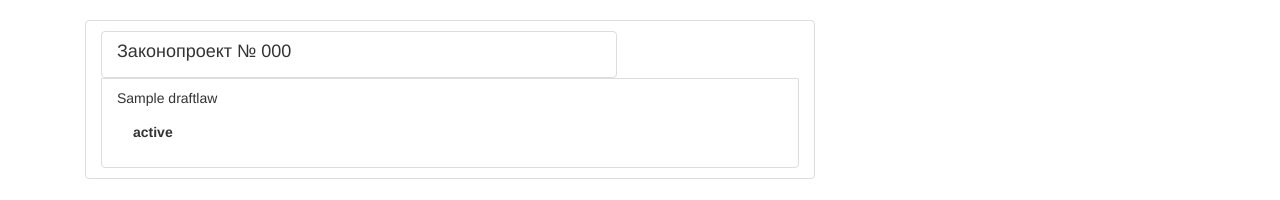
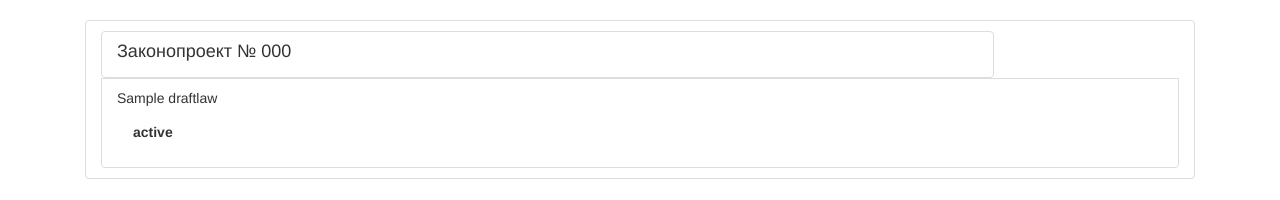
Before and after one commit to redlolgeerf/draftwatcher, a Django app: page /all_drafts/ in a window 1280 px wide. Shown: the part 52-252 px from the top of the page. Run offline with Django 3.2, Linux system fonts and the light colour scheme; tables that the repository leaves empty hold one stand-in row (values such as "Sample post"); some libraries are stand-ins or nearby versions.

Commit message:
minor ui correction

```diff
--- a/templates/watcher/all_drafts.html
+++ b/templates/watcher/all_drafts.html
@@ -3,17 +3,17 @@
 {% block body_block %}
 
     {% if drafts %}
-        <div class="col-sm-8">
+        <div class="col-sm-12">
         <div class="list-group">
             {% for draft in drafts %}
             <div class='list-group-item'>
                 <div class="row">
-                    <div class="col-xs-9">
+                    <div class="col-xs-10">
                         <a href="/draft/{{ draft.number }}/" class="list-group-item">
                           <h4 class="list-group-item-heading">Законопроект № {{ draft.number }}</h4>
                         </a>
                     </div>
-                    <div class="col-xs-3">
+                    <div class="col-xs-2">
                         {% if user.is_authenticated %}
                             {% if draft in userdrafts %}
                             <a href="/release_user_from_draft/{{ draft.number }}/" class="btn btn-warning pull-right">Отписаться</a>
--- a/templates/watcher/base.html
+++ b/templates/watcher/base.html
@@ -1,11 +1,12 @@
 <!DOCTYPE html>
 {% load static %}
-<html lang="en">
+<html lang="ru">
   <head>
     <meta charset="utf-8">
     <meta http-equiv="X-UA-Compatible" content="IE=edge">
     <meta name="viewport" content="width=device-width, initial-scale=1">
     <meta name="description" content="">
+    <meta name='yandex-verification' content='43682e036638bdae' />
     <meta name="author" content="">
     <link rel="shortcut icon" href="{% static 'img/favicon.png' %}" type="image/png">
 
@@ -13,9 +14,6 @@
 
     <!-- Bootstrap core CSS -->
     <link href="{% static 'css/bootstrap.min.css' %}" rel="stylesheet">
-
-    <!-- Custom styles for this template -->
-    <link href="starter-template.css" rel="stylesheet">
 
     <!-- HTML5 shim and Respond.js IE8 support of HTML5 elements and media queries -->
     <!--[if lt IE 9]>
--- a/templates/watcher/index.html
+++ b/templates/watcher/index.html
@@ -3,17 +3,17 @@
 {% block body_block %}
 
     {% if drafts %}
-        <div class="col-sm-8">
+        <div class="col-sm-12">
         <div class="list-group">
             {% for draft in drafts %}
             <div class='list-group-item'>
                 <div class="row">
-                    <div class="col-xs-9">
+                    <div class="col-xs-10">
                         <a href="/draft/{{ draft.0.number }}/" class="list-group-item">
                           <h4 class="list-group-item-heading">Законопроект № {{ draft.0.number }}</h4>
                         </a>
                     </div>
-                    <div class="col-xs-3">
+                    <div class="col-xs-2">
                         {% if user.is_authenticated %}
                             {% if draft.0 in userdrafts %}
                             <a href="/release_user_from_draft/{{ draft.0.number }}/" class="btn btn-warning pull-right">Отписаться</a>
```
